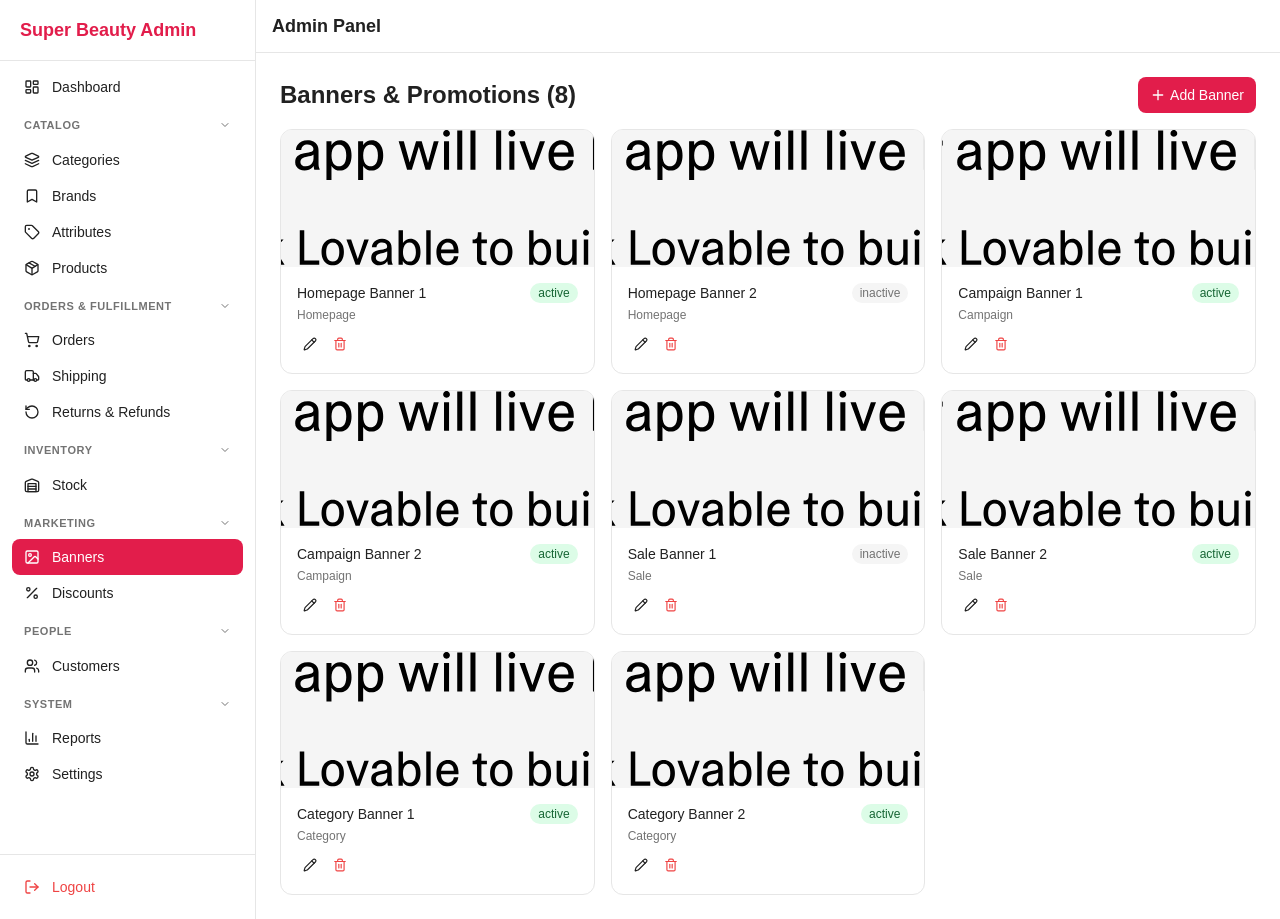
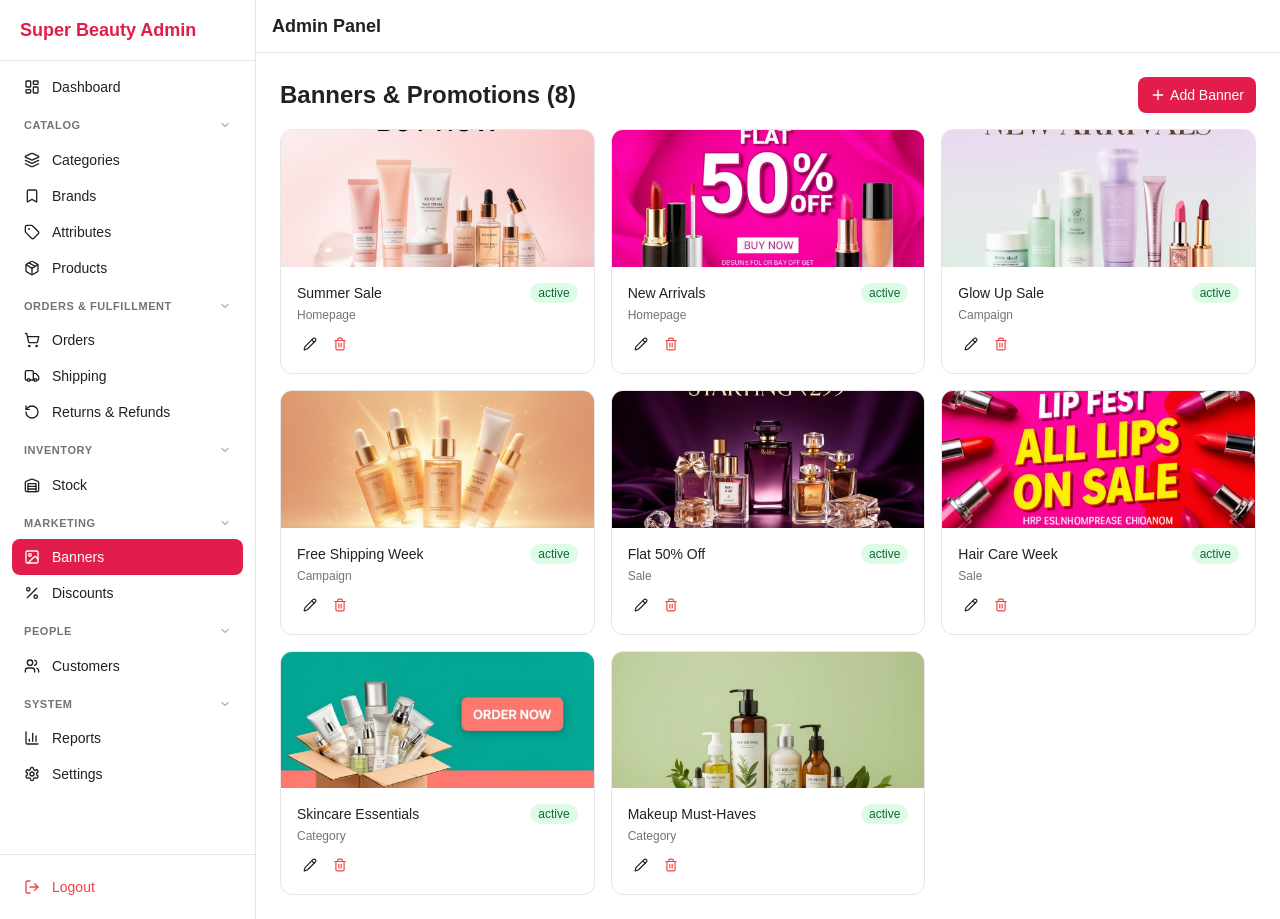
Before and after one commit to ajay-turningpoint-vapi/ecommerce-test-tp, a React (Vite) app: page /admin/banners in a window 1280 px wide. Built offline with nearby package versions, Linux system fonts and the light colour scheme; sample sign-in values are in the browser's storage; the HTML template or start-up script is replaced by a standard one.

Commit message:
Sync banners with shared data
Co-authored-by: ajay-turningpoint-vapi <158992190+ajay-turningpoint-vapi@users.noreply.github.com>

```diff
--- a/src/data/adminMockData.ts
+++ b/src/data/adminMockData.ts
@@ -1,4 +1,13 @@
 import { products, categories } from './products';
+
+import banner1 from '@/assets/banners/banner-1.jpg';
+import banner2 from '@/assets/banners/banner-2.jpg';
+import banner3 from '@/assets/banners/banner-3.jpg';
+import banner4 from '@/assets/banners/banner-4.jpg';
+import banner5 from '@/assets/banners/banner-5.jpg';
+import banner6 from '@/assets/banners/banner-6.jpg';
+import banner7 from '@/assets/banners/banner-7.jpg';
+import banner8 from '@/assets/banners/banner-8.jpg';
 import type { Order, Address } from '@/types';
 
 const sampleAddress: Address = {
@@ -123,17 +132,29 @@ export interface BannerData {
   link: string; isActive: boolean; startDate: string; endDate: string;
 }
 
+const bannerImages = [banner1, banner2, banner3, banner4, banner5, banner6, banner7, banner8];
+
 export function generateMockBanners(): BannerData[] {
-  const types = ['Homepage', 'Campaign', 'Sale', 'Category'];
-  return types.flatMap((type, ti) =>
-    Array.from({ length: 2 }, (_, i) => ({
-      id: `ban-${ti}-${i}`, title: `${type} Banner ${i + 1}`, type,
-      image: '/placeholder.svg', link: '/',
-      isActive: Math.random() > 0.3,
-      startDate: new Date().toISOString(),
-      endDate: new Date(Date.now() + 30 * 86400000).toISOString(),
-    }))
-  );
+  const items: { title: string; type: string }[] = [
+    { title: 'Summer Sale', type: 'Homepage' },
+    { title: 'New Arrivals', type: 'Homepage' },
+    { title: 'Glow Up Sale', type: 'Campaign' },
+    { title: 'Free Shipping Week', type: 'Campaign' },
+    { title: 'Flat 50% Off', type: 'Sale' },
+    { title: 'Hair Care Week', type: 'Sale' },
+    { title: 'Skincare Essentials', type: 'Category' },
+    { title: 'Makeup Must-Haves', type: 'Category' },
+  ];
+  return items.map((item, i) => ({
+    id: `ban-${i}`,
+    title: item.title,
+    type: item.type,
+    image: bannerImages[i % bannerImages.length],
+    link: '/',
+    isActive: true,
+    startDate: new Date().toISOString(),
+    endDate: new Date(Date.now() + 30 * 86400000).toISOString(),
+  }));
 }
 
 export const adminSettings = {
```
